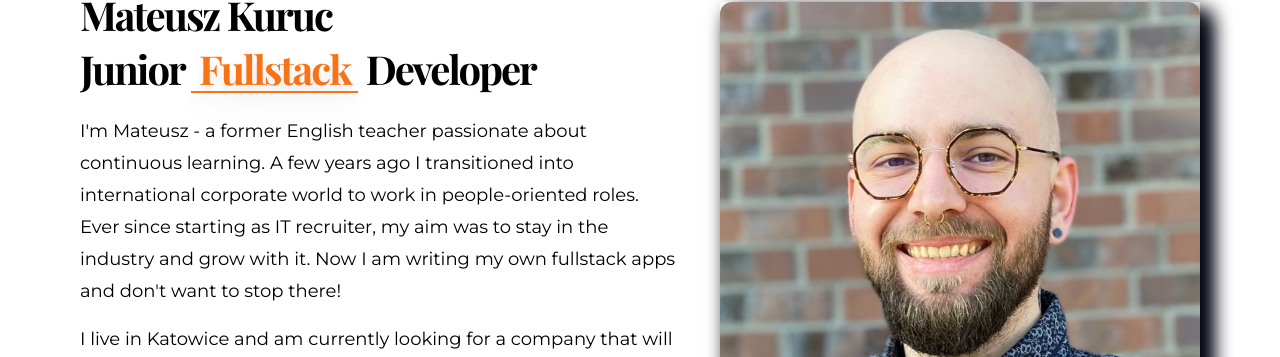
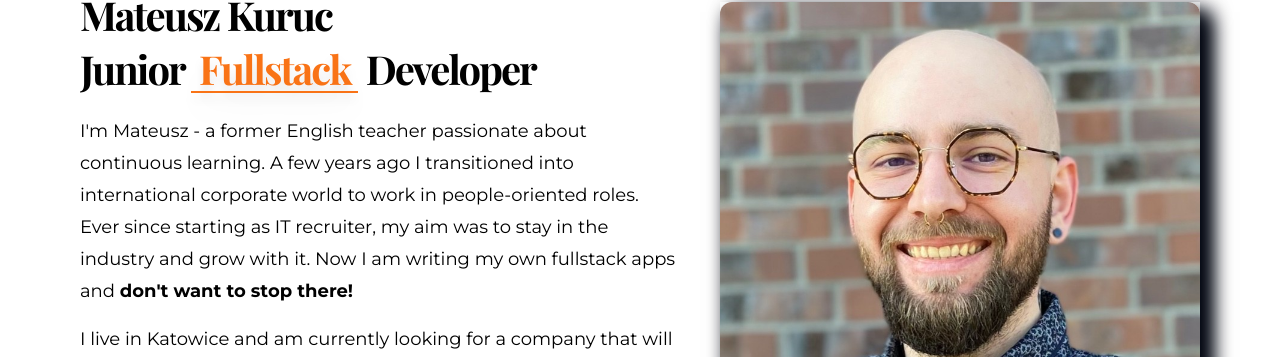
Before and after one commit to MateuszKuruc/developer-portfolio, a Next.js app in the folder developer-portfolio-site/: page / in a window 1280 px wide. Shown: the part 189-546 px from the top of the page. Built offline with nearby package versions, Linux system fonts and the light colour scheme; a web font is replaced by a local one.

Commit message:
minor changes to content and styling in about section

```diff
--- a/developer-portfolio-site/src/app/components/landing-page-components/About.tsx
+++ b/developer-portfolio-site/src/app/components/landing-page-components/About.tsx
@@ -27,34 +27,20 @@ const About = () => {
                 Developer
               </h2>
 
-              {/* <p className="regular-18 leading-8">
-                Lorem ipsum dolor sit amet, consectetur adipiscing elit. Nam
-                pellentesque justo magna, non fermentum quam fermentum sit amet.
-                Fusce sit amet scelerisque lorem. Nullam vel euismod mi, vitae
-                ultricies turpis. Integer vitae tortor felis. Aliquam nec velit
-                vel ante maximus rhoncus. Fusce orci sem, hendrerit nec aliquam
-                ac, mattis quis augue.
-              </p> */}
               <div className="regular-18 leading-8">
-                {/* Hi there!<br></br> */}
                 <p className="pt-4">
                   I'm Mateusz - a former English teacher passionate about
                   continuous learning. A few years ago I transitioned into
                   international corporate world to work in people-oriented
                   roles. Ever since starting as IT recruiter, my aim was to stay
                   in the industry and grow with it. Now I am writing my own
-                  fullstack apps and don't want to stop there!
+                  fullstack apps and <strong>don't want to stop there!</strong>
                 </p>
                 <p className="pt-4">
                   I live in Katowice and am currently looking for a company that
-                  will let me use JavaScript to contribute to the business growth!
+                  will let me use JavaScript to contribute to the business
+                  growth!
                 </p>
-                {/* I have background in English teaching and am passionate about continuous learning  */}
-                {/* Self-driven learner with background in English teaching and */}
-                {/* Got my head stuck in tech ever since seeing experiencing
-                it from the IT recruiter position. A year later, I write
-                my own fullstack apps and don't want to stop there! */}
-                {/* I got interested in programming when I started as IT recruiter and now I write my own apps */}
               </div>
             </div>
           </Reveal>
```
